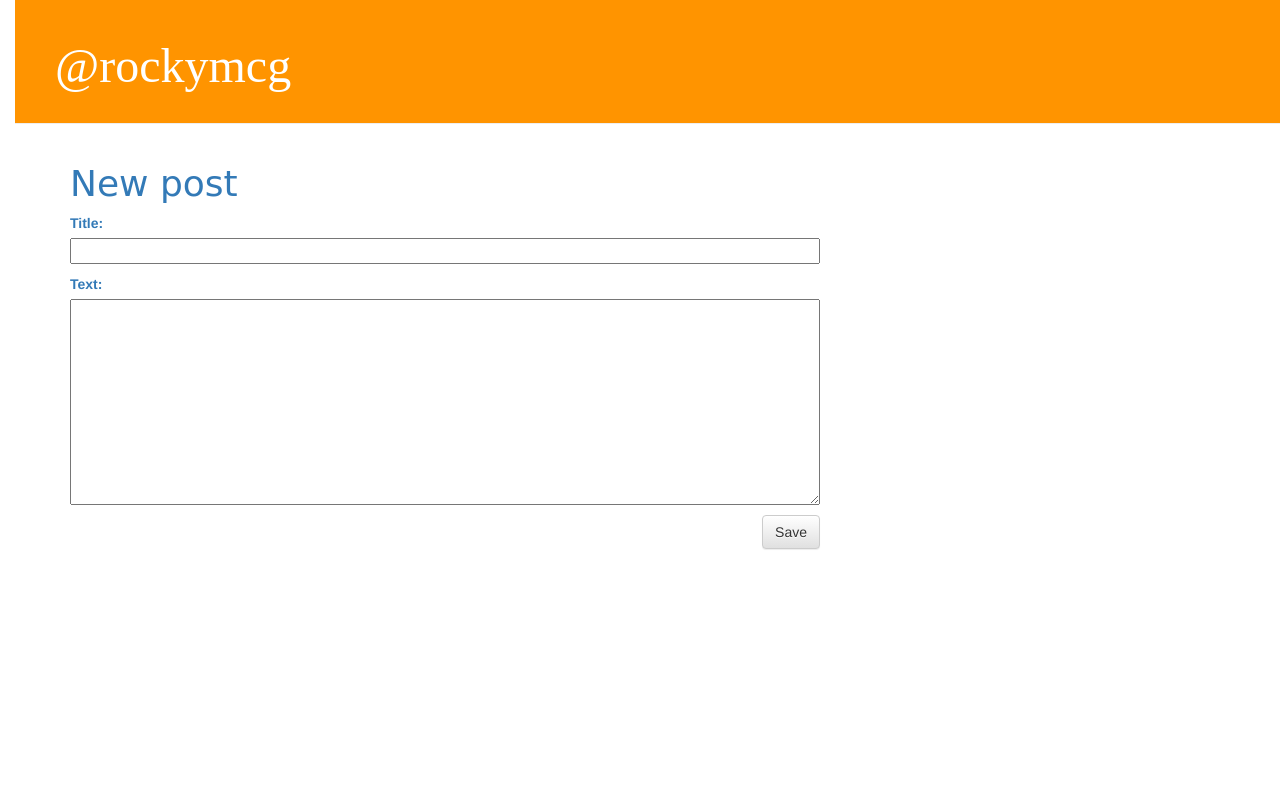
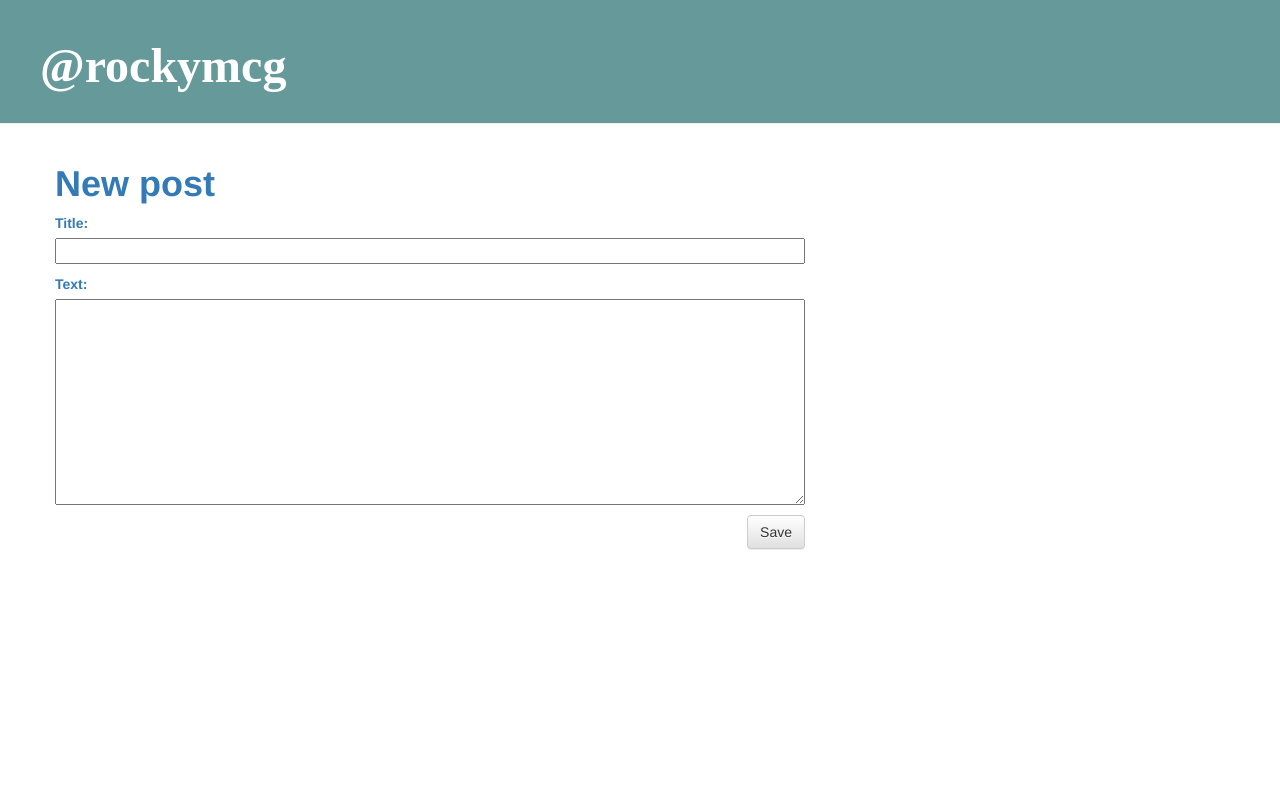
Before and after one commit to rockymcg/my-first-blog, a Django app: page /post/new/ in a window 1280 px wide. Run offline with Django 3.2, Linux system fonts and the light colour scheme; some libraries are stand-ins or nearby versions.

Commit message:
collected static files

```diff
--- a/static/css/blog.css
+++ b/static/css/blog.css
@@ -4,11 +4,10 @@ h1 a {
 }
 
 body {
-	padding-left: 15px;
 }
 
 .page-header {
-    background-color: #ff9400;
+    background-color: #669999;
     margin-top: 0;
     padding: 20px 20px 20px 40px;
 }
@@ -17,7 +16,6 @@ body {
     color: #ffffff;
     font-size: 36pt;
     text-decoration: none;
-    width: 100%;
 }
 
 .content {
@@ -25,7 +23,8 @@ body {
 }
 
 h1, h2, h3, h4 {
-    font-family: 'Lobster', cursive;
+    font-family: 'Anonymous Pro', ;
+    font-weight: 700;
 }
 
 .date {
```
